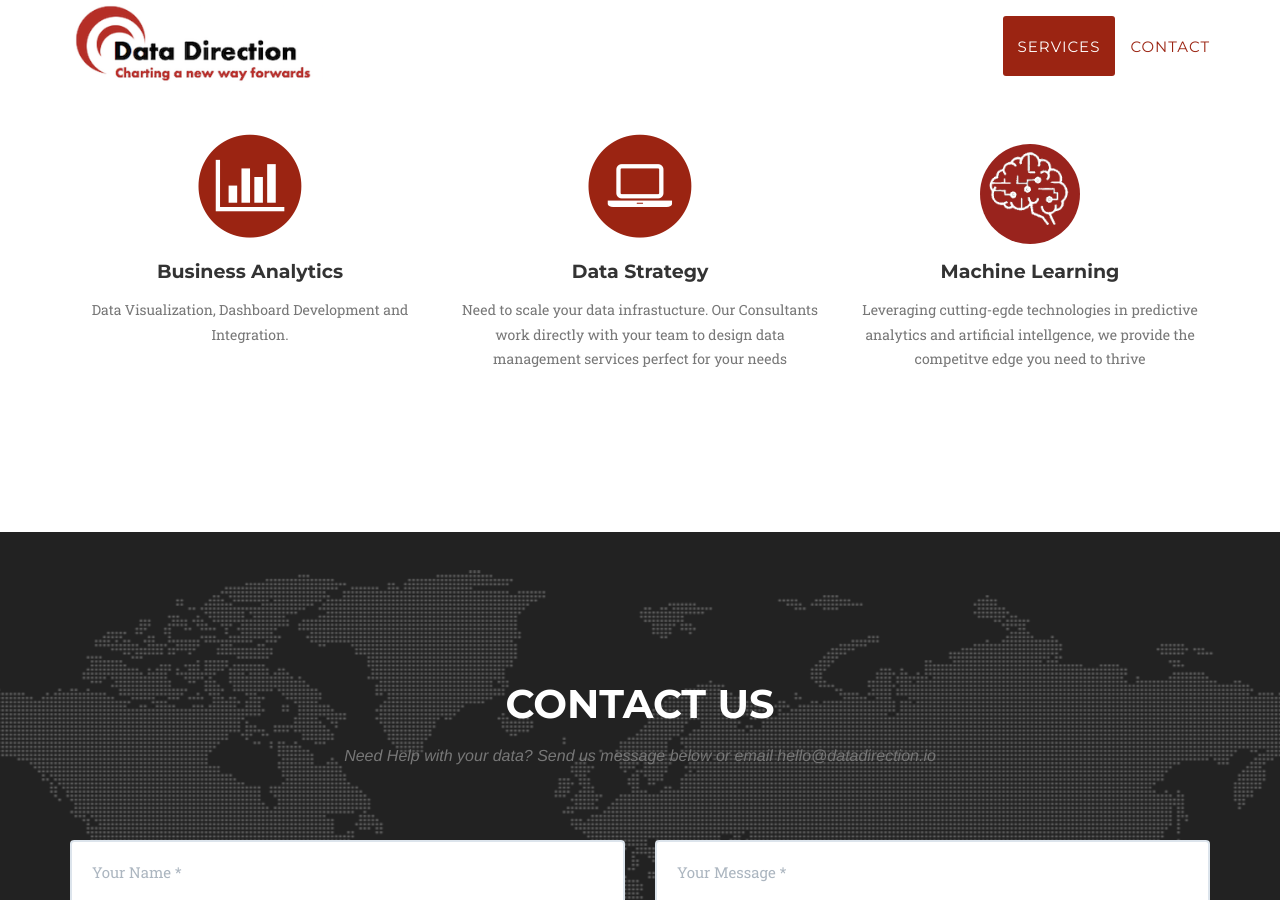
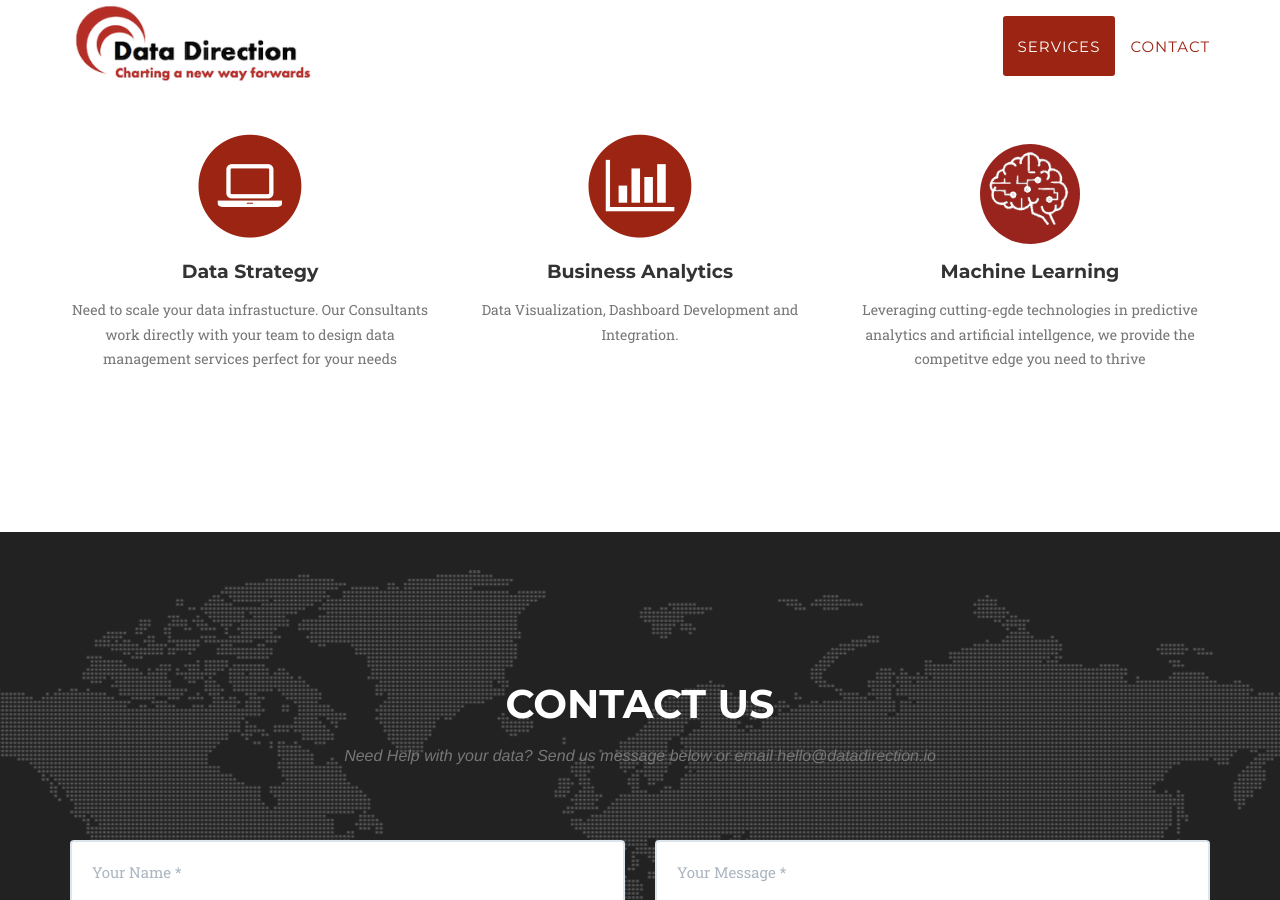
Before and after one commit to mespina1/datadirection.github.io, a Jekyll site: the page built from index.markdown, in a window 1280 px wide and 900 px high, scrolled down 938 px. Built offline with Jekyll 4.4.1, drawn with Linux system fonts in a browser that asks for light colours; some web fonts are replaced.

Commit message:
Update services.html

```diff
--- a/_includes/services.html
+++ b/_includes/services.html
@@ -11,19 +11,21 @@
                 <div class="col-md-4">
                     <span class="fa-stack fa-4x">
                         <i class="fa fa-circle fa-stack-2x text-primary"></i>
+                        <i class="fa fa-laptop fa-stack-1x fa-inverse"></i>
+                    </span>
+                    <h4 class="service-heading">Data Strategy</h4>
+                    <p class="text-muted">Need to scale your data infrastucture. Our Consultants work directly with your team to design data management services perfect for your needs</p>
+                </div>
+
+                <div class="col-md-4">
+                    <span class="fa-stack fa-4x">
+                        <i class="fa fa-circle fa-stack-2x text-primary"></i>
                         <i class="fa fa-bar-chart fa-stack-1x fa-inverse"></i>
                     </span>
                     <h4 class="service-heading">Business Analytics</h4>
                     <p class="text-muted">Data Visualization, Dashboard Development and Integration. </p>
                 </div>
-                <div class="col-md-4">
-                    <span class="fa-stack fa-4x">
-                        <i class="fa fa-circle fa-stack-2x text-primary"></i>
-                        <i class="fa fa-laptop fa-stack-1x fa-inverse"></i>
-                    </span>
-                    <h4 class="service-heading">Data Strategy</h4>
-                    <p class="text-muted">Need to scale your data infrastucture. Our Consultants work directly with your team to design data management services perfect for your needs</p>
-                </div>
+
                 <div class="col-md-4">
                     <span class="fa-stack fa-4x">
 
```
